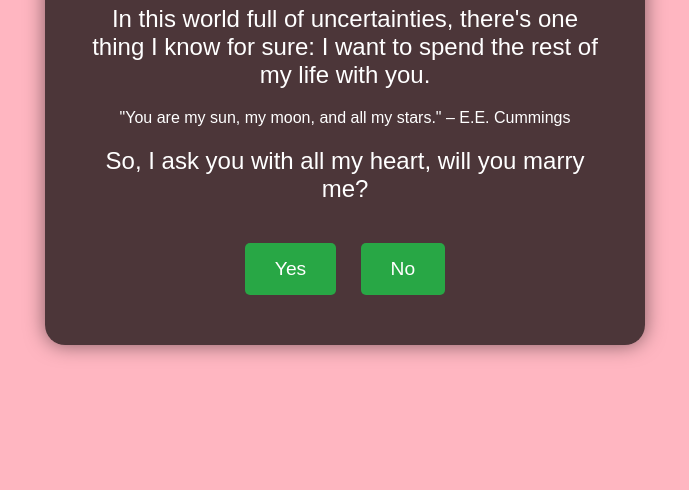
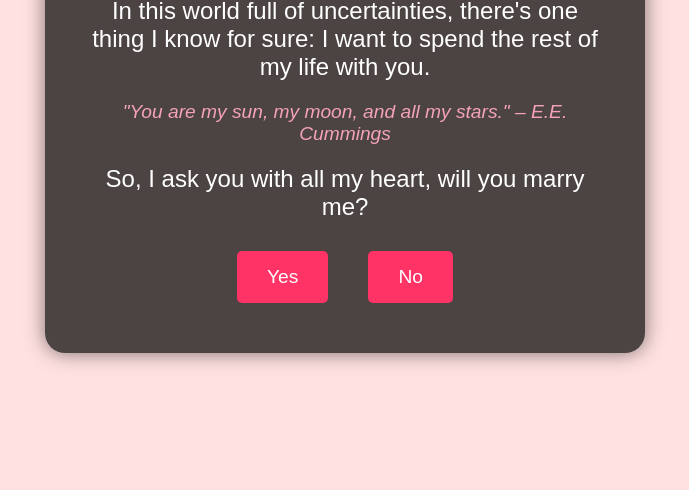
Before and after one commit to Lucifer420420/proposal, a plain HTML site: page index.html in a window 1280 px wide. Shown: the part 310-800 px from the top of the page, without its empty margins (295-984 px from the left). Drawn offline with Linux system fonts and the light colour scheme.

Commit message:
Update style.css

```diff
--- a/style.css
+++ b/style.css
@@ -6,13 +6,19 @@
 
 body {
     font-family: 'Arial', sans-serif;
-    background: #ffb6c1;
+    background: #ffe1e1;
     color: white;
     display: flex;
     justify-content: center;
     align-items: center;
     height: 100vh;
     text-align: center;
+    animation: fadeIn 2s ease-in-out;
+}
+
+@keyframes fadeIn {
+    0% { opacity: 0; }
+    100% { opacity: 1; }
 }
 
 .container {
@@ -25,16 +31,36 @@ body {
     padding: 40px;
     border-radius: 20px;
     box-shadow: 0 0 20px rgba(0, 0, 0, 0.5);
+    animation: popUp 1s ease-in-out;
+}
+
+@keyframes popUp {
+    0% { transform: scale(0.8); }
+    100% { transform: scale(1); }
 }
 
 .heading {
     font-size: 3em;
     margin-bottom: 20px;
+    color: #ff99cc;
 }
 
 .message {
     font-size: 1.5em;
     margin: 20px 0;
+}
+
+.quote {
+    font-size: 1.2em;
+    font-style: italic;
+    color: #f5a3b6;
+    margin: 20px 0;
+}
+
+.button-container {
+    display: flex;
+    justify-content: center;
+    gap: 20px;
 }
 
 button {
@@ -47,10 +73,12 @@ button {
     border-radius: 5px;
     cursor: pointer;
     transition: 0.3s;
+    transform: scale(1);
 }
 
 button:hover {
     background-color: #ff6699;
+    transform: scale(1.1);
 }
 
 .overlay {
@@ -63,6 +91,12 @@ button:hover {
     background: rgba(0, 0, 0, 0.7);
     justify-content: center;
     align-items: center;
+    animation: fadeInOverlay 1s ease-in-out;
+}
+
+@keyframes fadeInOverlay {
+    0% { opacity: 0; }
+    100% { opacity: 1; }
 }
 
 .modal {
@@ -74,11 +108,10 @@ button:hover {
     font-size: 1.5em;
 }
 
-button {
-    background-color: #28a745;
-    margin-top: 20px;
-}
-
 button:focus {
     outline: none;
 }
+
+button#backBtn {
+    background-color: #28a745;
+}
```
